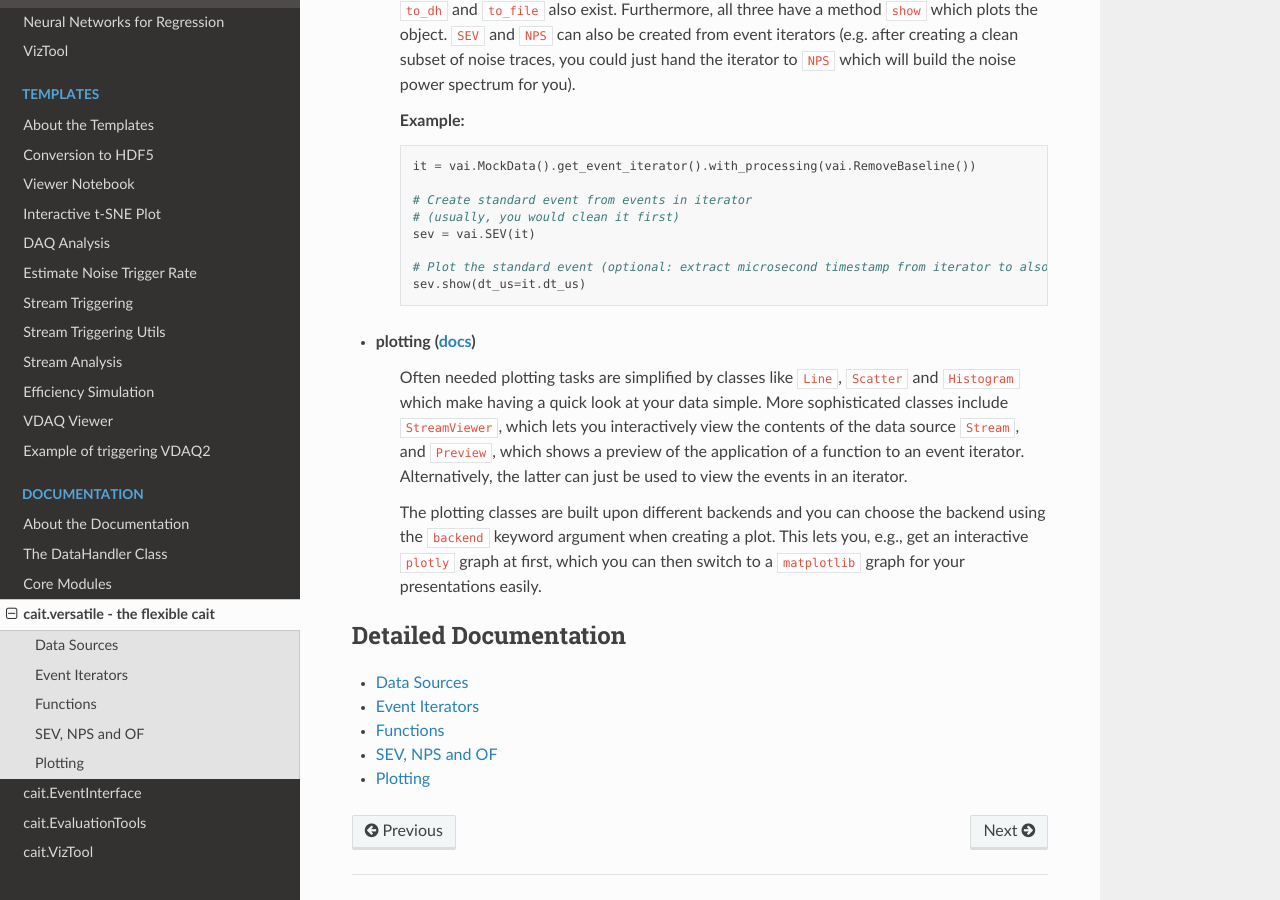
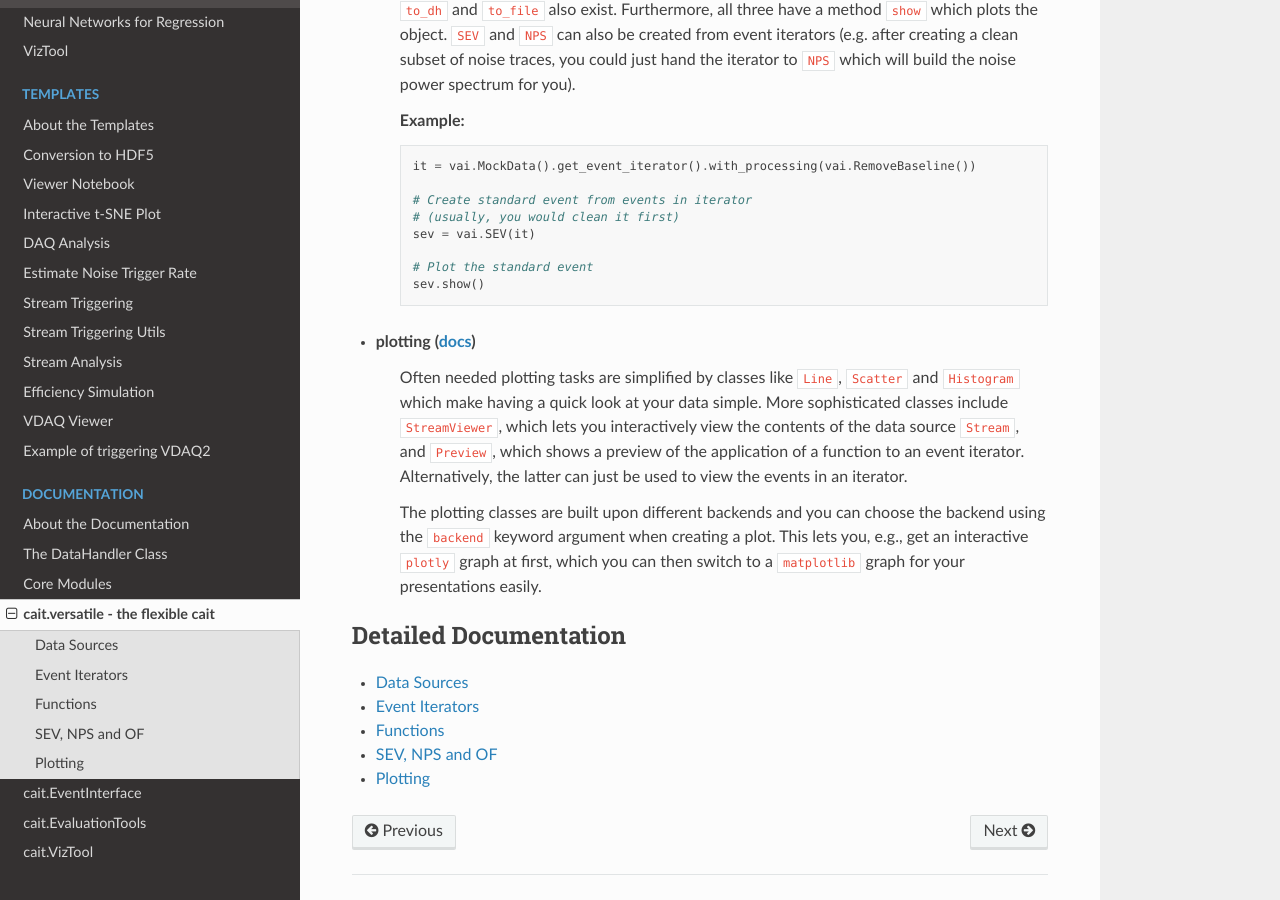
Before and after one commit to fewagner/cait, a Sphinx documentation site: the page built from docs/source/documentation/versatile.rst, in a window 1280 px wide and 900 px high, scrolled down 3072 px. Built offline with Sphinx 7.4.7 and the Read the Docs theme 3.1.0, drawn with Linux system fonts in a browser that asks for light colours; pages that are not in the unit, such as notebooks, are missing from menus.

Commit message:
versatile NPS: account for rFFT factor in normalisation. fix docs

```diff
--- a/docs/source/documentation/versatile.rst
+++ b/docs/source/documentation/versatile.rst
@@ -87,8 +87,8 @@ The philosophy of ``cait.versatile`` rests upon the following building blocks:
         # (usually, you would clean it first)
         sev = vai.SEV(it)
 
-        # Plot the standard event (optional: extract microsecond timestamp from iterator to also show the correct time axis)
-        sev.show(dt_us=it.dt_us)
+        # Plot the standard event
+        sev.show()
 
 *  **plotting** (:ref:`docs <plotting>`)
     Often needed plotting tasks are simplified by classes like ``Line``, ``Scatter`` and ``Histogram`` which make having a quick look at your data simple. More sophisticated classes include ``StreamViewer``, which lets you interactively view the contents of the data source ``Stream``, and ``Preview``, which shows a preview of the application of a function to an event iterator. Alternatively, the latter can just be used to view the events in an iterator.
```
Also changed, not shown: 1 other file.
